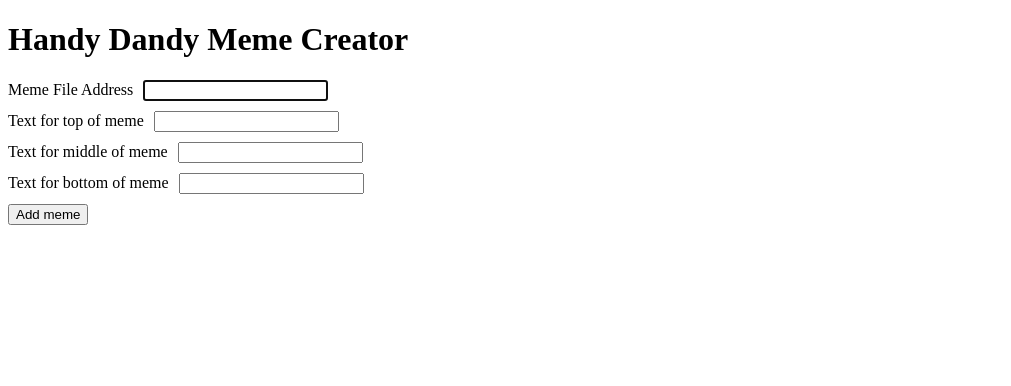
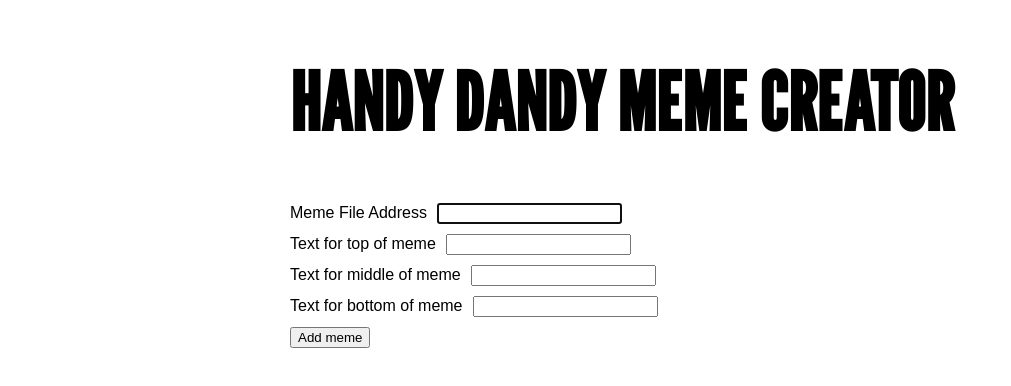
Before and after one commit to ninadel/Springboard-Meme-Generator, a plain HTML site: page index.html in a window 1280 px wide. Shown: the whole page, without its empty margins (0-1011 px from the left). Drawn offline with nearby package versions, Linux system fonts and the light colour scheme.

Commit message:
updating heading and alignment styles

```diff
--- a/style.css
+++ b/style.css
@@ -1,8 +1,17 @@
-/* div {
-} */
+body {
+  max-width: 700px;
+  margin: auto;
+}
 
-/* form {
-} */
+h1 {
+  font-family: "League Gothic", sans-serif;
+  font-size: 5rem;
+  text-transform: uppercase;
+}
+
+label {
+  font-family: sans-serif;
+}
 
 .meme-text {
   position: absolute;
```
